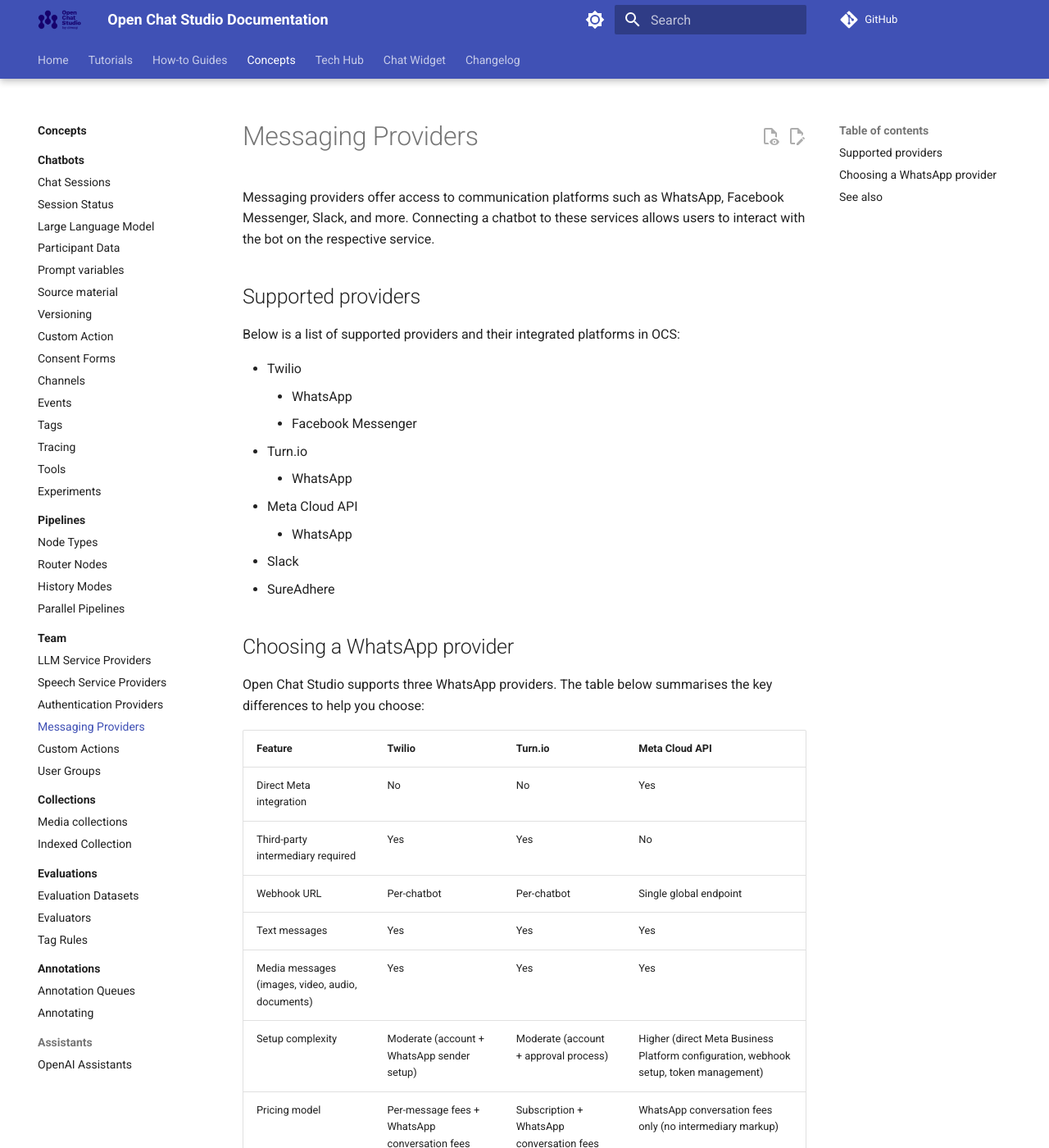
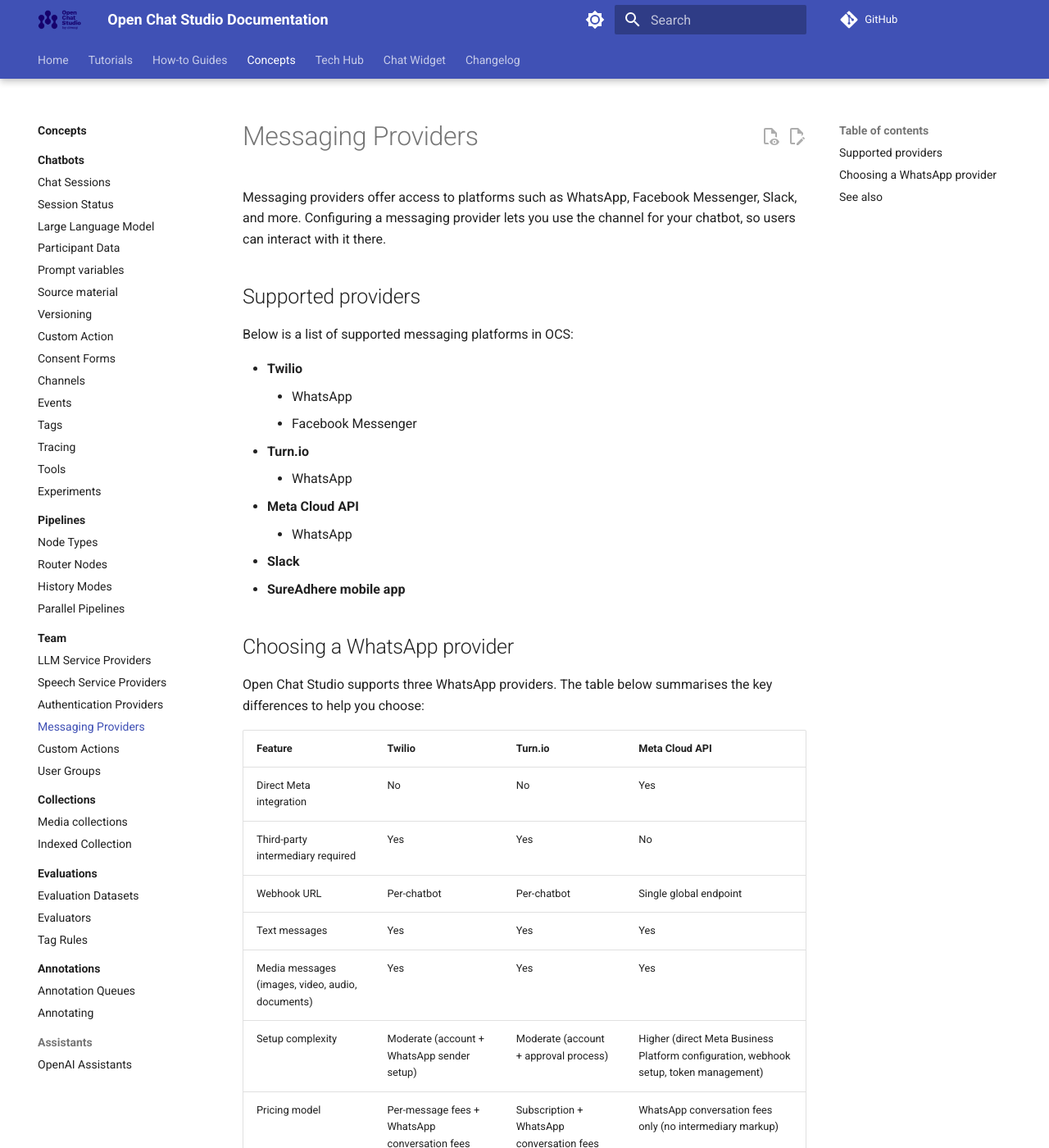
Before and after one commit to dimagi/open-chat-studio-docs, an MkDocs documentation site: the page built from docs/concepts/team/messaging_providers.md, in a window 1280 px wide and 1400 px high. Shown: the whole window at 82% size. Built offline with MkDocs 1.6.1 and Material for MkDocs 9.7.7, drawn with Linux system fonts in a browser that asks for light colours; a script that is not in the unit is left out; comment, search, counter and statistics services are not loaded.

Commit message:
Reduce confusion between "platform", "channel" & "message providers" terminology

```diff
--- a/docs/concepts/team/messaging_providers.md
+++ b/docs/concepts/team/messaging_providers.md
@@ -1,20 +1,21 @@
 # Messaging Providers
 
-Messaging providers offer access to communication platforms such as WhatsApp, Facebook Messenger, Slack, and more. Connecting a chatbot to these services allows users to interact with the bot on the respective service.
+Messaging providers offer access to platforms such as WhatsApp, Facebook Messenger, Slack, and more.
+Configuring a messaging provider lets you use the channel for your chatbot, so users can interact with it there.
 
 ## Supported providers
 
-Below is a list of supported providers and their integrated platforms in OCS:
+Below is a list of supported messaging platforms in OCS:
 
-- Twilio
+- **Twilio**
     - WhatsApp
     - Facebook Messenger
-- Turn.io
+- **Turn.io**
     - WhatsApp
-- Meta Cloud API
+- **Meta Cloud API**
     - WhatsApp
-- Slack
-- SureAdhere
+- **Slack**
+- **SureAdhere mobile app**
 
 ## Choosing a WhatsApp provider
 
```
Also changed, not shown: other parts of docs/concepts/team/messaging_providers.md (+1 -0 lines), docs/concepts/channels.md (+4 -1 lines), docs/concepts/index.md (+2 -2 lines), docs/how-to/deploy_slack_channel.md (+2 -2 lines).
